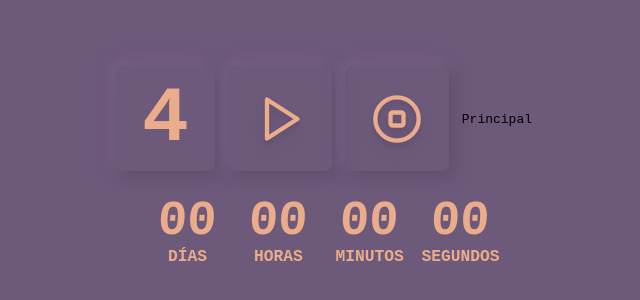
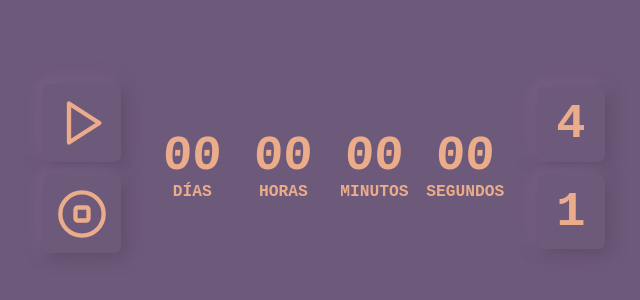
Before and after one commit to C0SS10/es-tiempo, a React (Vite) app: page /timer in a window 1280 px wide. Shown: the part 232-532 px from the top of the page, without its empty margins (316-956 px from the left). Built offline with nearby package versions, Linux system fonts and the light colour scheme.

Commit message:
Change countdownbutton component to make it a molecule reusable 🧰

```diff
--- /dev/null
+++ b/src/components/molecules/CoutdownButtons.tsx
@@ -0,0 +1,31 @@
+import { Button } from "../atoms/Button";
+
+interface CountdownButtonOption {
+  label: string;
+  onClick: () => void;
+  icon?: React.ReactNode;
+  className?: string;
+}
+
+interface CountdownButtonsProps {
+  options: CountdownButtonOption[];
+}
+
+export const CountdownButtons: React.FC<CountdownButtonsProps> = ({
+  options,
+}) => {
+  return (
+    <aside className="flex flex-col justify-center items-center gap-4">
+      {options.map((option, index) => (
+        <Button
+          key={index}
+          onClick={option.onClick}
+          className={option.className}
+          size="large"
+        >
+          {option.icon ? option.icon : option.label}
+        </Button>
+      ))}
+    </aside>
+  );
+};
--- a/src/components/molecules/MinuteButtons.tsx
+++ /dev/null
@@ -1,62 +0,0 @@
-import { Link } from "react-router-dom";
-import { Button } from "../atoms/Button";
-import { Pause, Play, StopCircle } from "lucide-react";
-
-interface MinuteButtonsProps {
-  onAddMinutes: (minutes: number) => void;
-  onStopCountdown: () => void;
-  onPauseCountdown: () => void;
-  onResumeCountdown: () => void;
-  isRunning: boolean;
-}
-
-export const MinuteButtons: React.FC<MinuteButtonsProps> = ({
-  onAddMinutes,
-  onStopCountdown,
-  onPauseCountdown,
-  onResumeCountdown,
-  isRunning,
-}) => {
-  const iconStyle =
-    "h-24 w-24 drop-shadow-lg text-secondary-200 p-4 transition-transform ease-in hover:scale-110";
-
-  return (
-    <aside className="flex justify-center items-center gap-4">
-      <Button
-        onClick={() => onAddMinutes(4)}
-        size="large"
-        animation="underline"
-        className="text-8xl px-8"
-      >
-        4
-      </Button>
-      <Button
-        onClick={() => {
-          if (isRunning) {
-            onPauseCountdown();
-          } else {
-            onAddMinutes(0);
-            onResumeCountdown();
-          }
-        }}
-        size="large"
-        animation="underline"
-      >
-        {isRunning ? (
-          <Pause className={iconStyle} />
-        ) : (
-          <Play className={iconStyle} />
-        )}
-      </Button>
-      <Button
-        variant="link"
-        animation="underline"
-        size="large"
-        onClick={onStopCountdown}
-      >
-        <StopCircle className={iconStyle} />
-      </Button>
-      <Link to="/timer">Principal</Link>
-    </aside>
-  );
-};
--- a/src/components/organisms/Countdown.tsx
+++ b/src/components/organisms/Countdown.tsx
@@ -1,7 +1,8 @@
 import { useState, useEffect } from "react";
 import { TimeDisplay } from "../molecules/TimeDisplay";
-import { MinuteButtons } from "../molecules/MinuteButtons";
+import { CountdownButtons } from "../molecules/CoutdownButtons";
 import { formatTime } from "../../utils/TimeManager";
+import { Pause, Play, StopCircle } from "lucide-react";
 
 export const Countdown: React.FC = () => {
   const [time, setTime] = useState(0);
@@ -38,21 +39,48 @@ export const Countdown: React.FC = () => {
 
   const { days, hours, minutes, seconds } = formatTime(time);
 
+  const iconStyles = "h-16 w-16 transition-transform ease-in hover:scale-110";
+
+  const options = [
+    {
+      label: isRunning ? "Pausar" : "Reanudar",
+      onClick: isRunning ? pauseCountdown : resumeCountdown,
+      icon: isRunning ? (
+        <Pause className={iconStyles} />
+      ) : (
+        <Play className={iconStyles} />
+      ),
+    },
+    {
+      label: "Detener",
+      onClick: stopCountdown,
+      icon: <StopCircle className={iconStyles} />,
+    },
+  ];
+
+  const numberButtons = [
+    {
+      label: "4",
+      onClick: () => addMinutes(4),
+      className: "text-6xl px-6",
+    },
+    {
+      label: "1",
+      onClick: () => addMinutes(1),
+      className: "text-6xl px-6",
+    },
+  ];
+
   return (
-    <div className="text-center flex flex-col items-center justify-center gap-8">
-      <MinuteButtons
-        onAddMinutes={addMinutes}
-        onStopCountdown={stopCountdown}
-        onPauseCountdown={pauseCountdown}
-        onResumeCountdown={resumeCountdown}
-        isRunning={isRunning}
-      />
+    <div className="text-center flex items-center justify-center gap-12">
+      <CountdownButtons options={options} />
       <TimeDisplay
         seconds={seconds}
         minutes={minutes}
         hours={hours}
         days={days}
       />
+      <CountdownButtons options={numberButtons} />
     </div>
   );
 };
```
